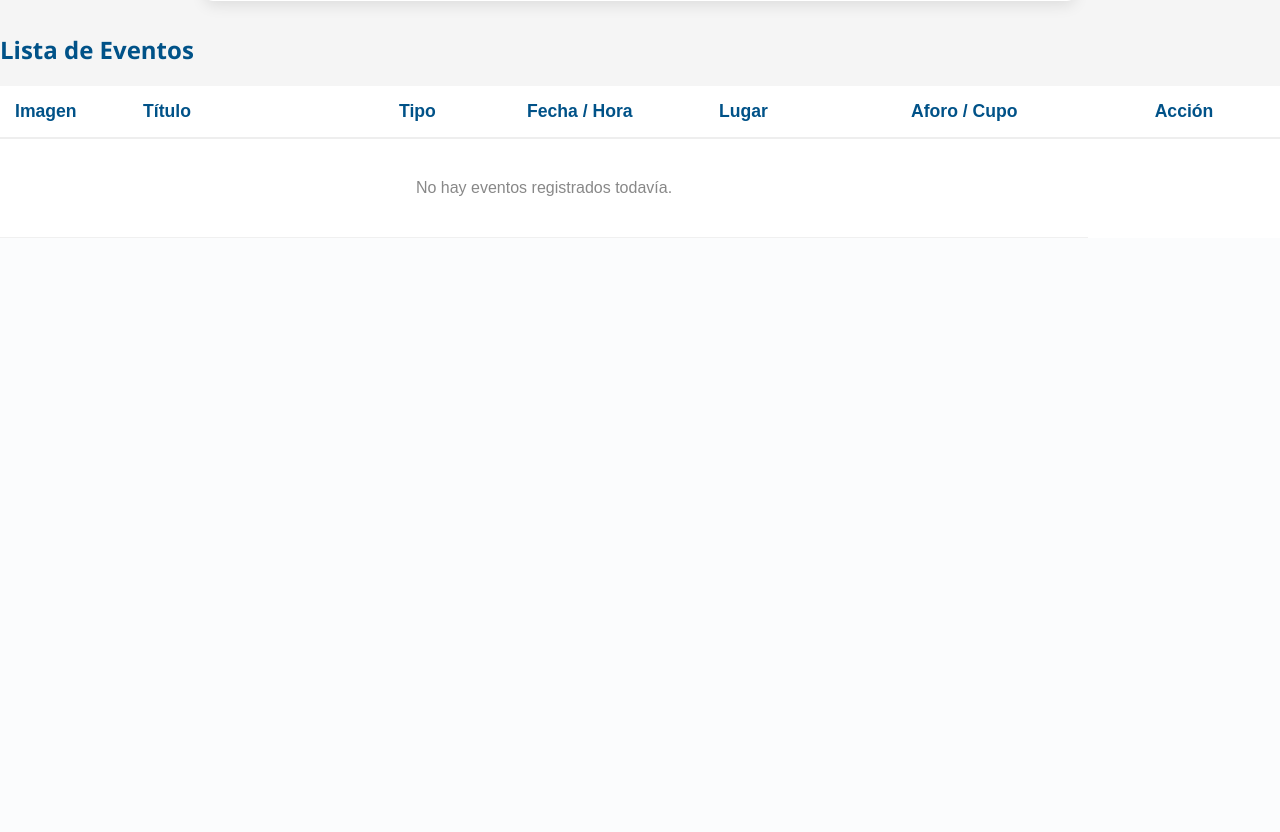
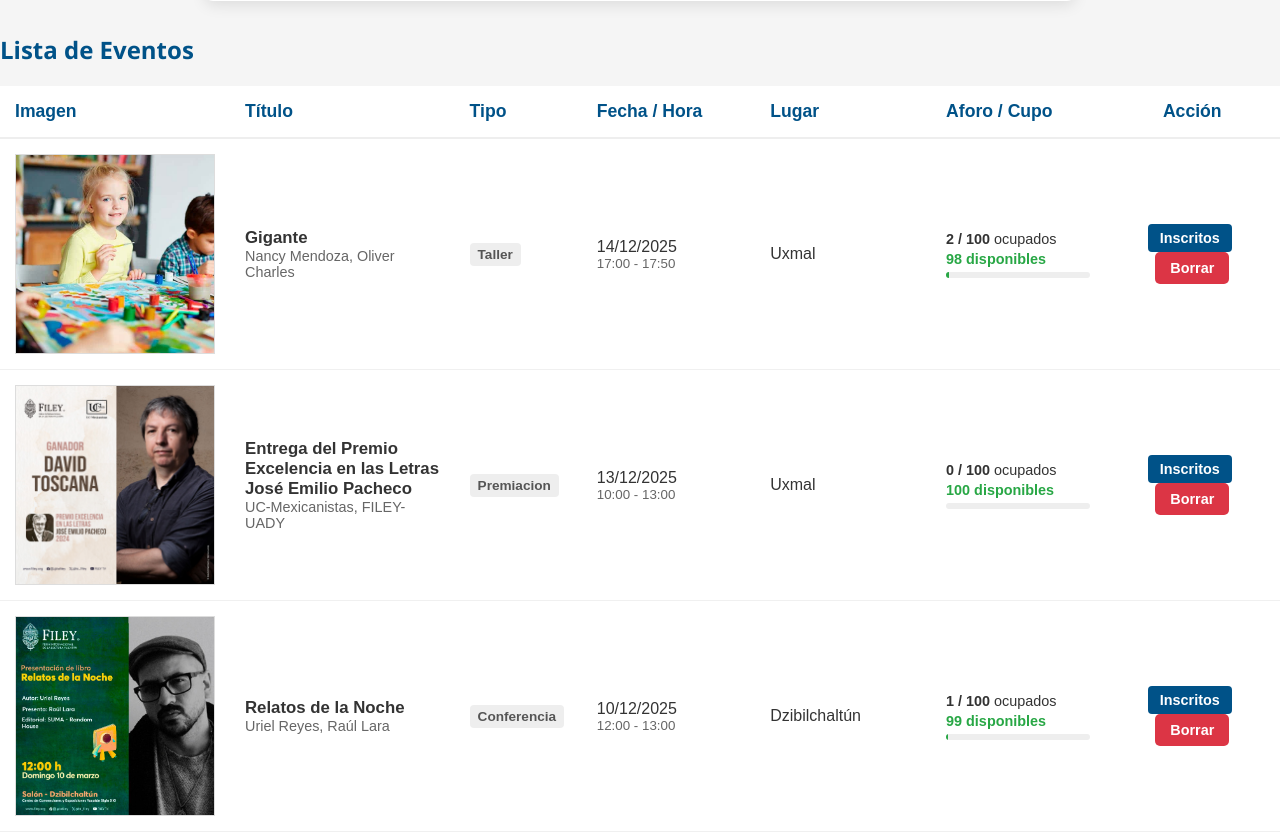
Before and after one commit to zackspike/CS, a PHP site: page /Vista/gestionEventos.php in a window 1280 px wide. Shown: the part 1172-2004 px from the top of the page. Before the commit the page ends 1410 px from the top, so only its background shows below. Run offline with PHP 8.4, Linux system fonts and the light colour scheme; the visitor is signed in with stand-in values (Sample User, id 1); data comes from the database, SQL or seed files in the repository; data that the repository does not hold is empty.

Commit message:
Correcion DAO Evento

```diff
--- a/Modelo/EventoDAO.php
+++ b/Modelo/EventoDAO.php
@@ -102,19 +102,29 @@ class EventoDAO extends DAO {
 
     // Listar eventos con sus nombres de Categoria y su Salon correspondientes
     public function obtenerEventos() {
-        $sql = "SELECT evento.*, categoria.nombre as nombreCategoria, salon.nombreSalon, salon.maxCapacidad,
-                (SELECT COUNT(*) FROM Registro WHERE idEvento = evento.idEvento) as totalInscritos
+
+        $sql = "SELECT evento.*,
+                    categoria.nombre as nombreCategoria,
+                    salon.nombreSalon,
+                    salon.maxCapacidad,
+                    (SELECT COUNT(*) FROM Registros WHERE idEvento = evento.idEvento) as totalInscritos
                 FROM Eventos evento
                 JOIN Categorias categoria ON evento.idCategoria = categoria.idCategoria
                 JOIN Salones salon ON evento.idSalon = salon.idSalon
                 ORDER BY evento.fecha DESC, evento.horaInicio ASC";
 
         $result = $this->conexion->query($sql);
+
+        if (!$result) {
+            error_log("Error en obtenerEventos: " . $this->conexion->error);
+            return [];
+        }
+
         $lista = [];
-
         while ($fila = $result->fetch_assoc()) {
             $lista[] = $fila;
         }
         return $lista;
     }
 }
+?>
--- a/Vista/gestionEventos.php
+++ b/Vista/gestionEventos.php
@@ -14,6 +14,8 @@ $listaCategorias = $catDAO->obtenerTodos();
 
 $salonDAO = new SalonDAO();
 $listaSalones = $salonDAO->obtenerTodos();
+
+// Aquí se llama al DAO modificado que trae la capacidad y los inscritos
 $eventoDAO = new EventoDAO();
 $listaEventos = $eventoDAO->obtenerEventos();
 ?>
@@ -43,13 +45,23 @@ $listaEventos = $eventoDAO->obtenerEventos();
         <?php if(isset($_GET['msg']) && $_GET['msg']=='creado'): ?>
             <div class="alert success">¡Evento creado exitosamente!</div>
         <?php endif; ?>
-        <?php if(isset($_GET['error'])): ?>
-            <div class="alert error">Error al crear el evento.</div>
+        <?php if(isset($_GET['msg']) && $_GET['msg']=='eliminado'): ?>
+            <div class="alert success">¡Evento eliminado correctamente!</div>
+        <?php endif; ?>
+
+        <?php if(isset($_GET['error']) && $_GET['error']=='capacidad_excedida'): ?>
+            <div class="alert error" style="background-color: #f8d7da; color: #721c24; border: 1px solid #f5c6cb;">
+                <strong>Error:</strong> El cupo ingresado excede la capacidad real del salón.
+                <?php if(isset($_GET['max'])) echo " (Capacidad máxima del salón: " . $_GET['max'] . ")"; ?>
+            </div>
+        <?php endif; ?>
+
+        <?php if(isset($_GET['error']) && $_GET['error']!='capacidad_excedida'): ?>
+            <div class="alert error">Error en la operación.</div>
         <?php endif; ?>
 
         <form action="../Controlador/EventoController.php" method="POST" enctype="multipart/form-data">
             <input type="hidden" name="accion" value="crear_evento">
-            <!-- Datos de los eventos (sin especificar el tipo) -->
             <div class="form-row">
                 <div class="form-col">
                     <label>Título del Evento:</label>
@@ -69,7 +81,6 @@ $listaEventos = $eventoDAO->obtenerEventos();
                     <label>Ponente:</label>
                     <input type="text" name="ponente" required placeholder="Nombre del conferencista">
                 </div>
-                <!-- Datos de la categoría -->
                 <div class="form-col">
                     <label>Categoría:</label>
                     <select name="idCategoria" required>
@@ -100,7 +111,6 @@ $listaEventos = $eventoDAO->obtenerEventos();
             </div>
 
             <div class="form-row">
-                <!-- Datos del salón -->
                 <div class="form-col">
                     <label>Salón Asignado:</label>
                     <select name="idSalon" required>
@@ -135,7 +145,6 @@ $listaEventos = $eventoDAO->obtenerEventos();
                     </div>
             </div>
 
-            <!-- Definir el tipo de evento (conferencia, taller o premiacion) -->
             <h3 class="section-title" style="margin-top: 30px;">Detalles Específicos</h3>
 
             <div class="form-row">
@@ -150,21 +159,18 @@ $listaEventos = $eventoDAO->obtenerEventos();
                 </div>
             </div>
 
-            <!-- Datos para Conferencia -->
             <div id="campos-conferencia" class="dynamic-section">
                 <h4>Detalles de Conferencia</h4>
                 <label>Tipo de Conferencia:</label>
                 <input type="text" name="tipoConferencia" placeholder="Presentación de libro, divulgación, etc...">
             </div>
 
-            <!-- Datos para Premiación -->
             <div id="campos-premiacion" class="dynamic-section">
                 <h4>Detalles de Premiación</h4>
                 <label>Nombre del Ganador (Opcional):</label>
                 <input type="text" name="ganadorPremiacion" placeholder="Nombre del ganador (N/A si no se conoce)">
             </div>
 
-            <!-- Datos para Taller -->
             <div id="campos-taller" class="dynamic-section">
                 <h4>Detalles del Taller</h4>
                 <p style="color: #555;">Los talleres requieren confirmación de asistencia por el instructor.</p>
@@ -176,7 +182,7 @@ $listaEventos = $eventoDAO->obtenerEventos();
 
         </form>
     </div>
-    <!-- Tabla con los eventos -->
+
     <div class="card">
         <h2 style="color:#005288; margin-bottom:20px;">Lista de Eventos</h2>
         <div style="overflow-x: auto;">
@@ -195,21 +201,28 @@ $listaEventos = $eventoDAO->obtenerEventos();
                 <tbody>
                     <?php if (empty($listaEventos)): ?>
                         <tr>
-                        <td colspan="6" style="text-align: center; padding: 40px; color: #888;">
+                            <td colspan="7" style="text-align: center; padding: 40px; color: #888;">
                                 No hay eventos registrados todavía.
                             </td>
                         </tr>
                     <?php else: ?>
                         <?php foreach($listaEventos as $ev):
-                        $capacidadTotal = (int)$ev['maxCapacidad'];
-                        $inscritos = (int)$ev['totalInscritos'];
+                            $capacidadTotal = isset($ev['maxCapacidad']) ? (int)$ev['maxCapacidad'] : 0;
+                            $inscritos = isset($ev['totalInscritos']) ? (int)$ev['totalInscritos'] : 0;
+
                             $disponibles = $capacidadTotal - $inscritos;
 
                             $colorEstado = "#28a745";
-                        if ($disponibles == 0) {
+                            $textoEstado = $disponibles . " disponibles";
+
+                            if ($capacidadTotal > 0) {
+                                if ($disponibles <= 0) {
                                     $colorEstado = "#dc3545";
+                                    $textoEstado = "¡LLENO!";
+                                    $disponibles = 0;
                                 } elseif ($disponibles < ($capacidadTotal * 0.2)) {
                                     $colorEstado = "#ffc107";
+                                }
                             }
                         ?>
                     <tr>
@@ -230,39 +243,35 @@ $listaEventos = $eventoDAO->obtenerEventos();
                         </span>
                         </td>
                         <td>
-                            <?php echo $ev['fecha']; ?><br>
+                            <?php echo date('d/m/Y', strtotime($ev['fecha'])); ?><br>
                             <small style="color:#666;">
                             <?php echo substr($ev['horaInicio'],0,5) . ' - ' . substr($ev['horaFinal'],0,5); ?>
                             </small>
                         </td>
                         <td><?php echo $ev['nombreSalon']; ?></td>
+
                         <td style="font-size: 0.9rem;">
                             <div>
                                 <strong><?php echo $inscritos; ?> / <?php echo $capacidadTotal; ?></strong> ocupados
                             </div>
-
                             <div style="margin-top:4px;">
                                 <span style="color: <?php echo $colorEstado; ?>; font-weight:bold;">
-                                <?php
-                                        if($disponibles <= 0) echo "¡LLENO!";
-                                        else echo $disponibles . " disponibles";
-                                ?>
+                                    <?php echo $textoEstado; ?>
                                 </span>
                             </div>
-
                             <div style="background:#eee; height:6px; width:100%; border-radius:3px; margin-top:5px; overflow:hidden;">
                                 <?php
-                                    // Regla de tres para el ancho de la barra
                                         $porcentaje = ($capacidadTotal > 0) ? ($inscritos / $capacidadTotal) * 100 : 0;
+                                        if($porcentaje > 100) $porcentaje = 100;
                                 ?>
                                 <div style="background:<?php echo $colorEstado; ?>; height:100%; width:<?php echo $porcentaje; ?>%;"></div>
                             </div>
                         </td>
+
                         <td style="text-align: center;">
                             <a href="verInscritos.php?idEvento=<?php echo $ev['idEvento']; ?>"
                                 class="btn-constancia"
-                                accesskey=""style="display:inline-block; margin-right:10px; text-decoration:none; color:#005288;
-                                font-weight:bold; font-size:0.9rem;">
+                                >
                                 Inscritos
                             </a>
                             <a href="../Controlador/EventoController.php?accion=eliminar&id=<?php echo $ev['idEvento']; ?>"
```
Lines whose indentation alone changed are shown as unchanged.
